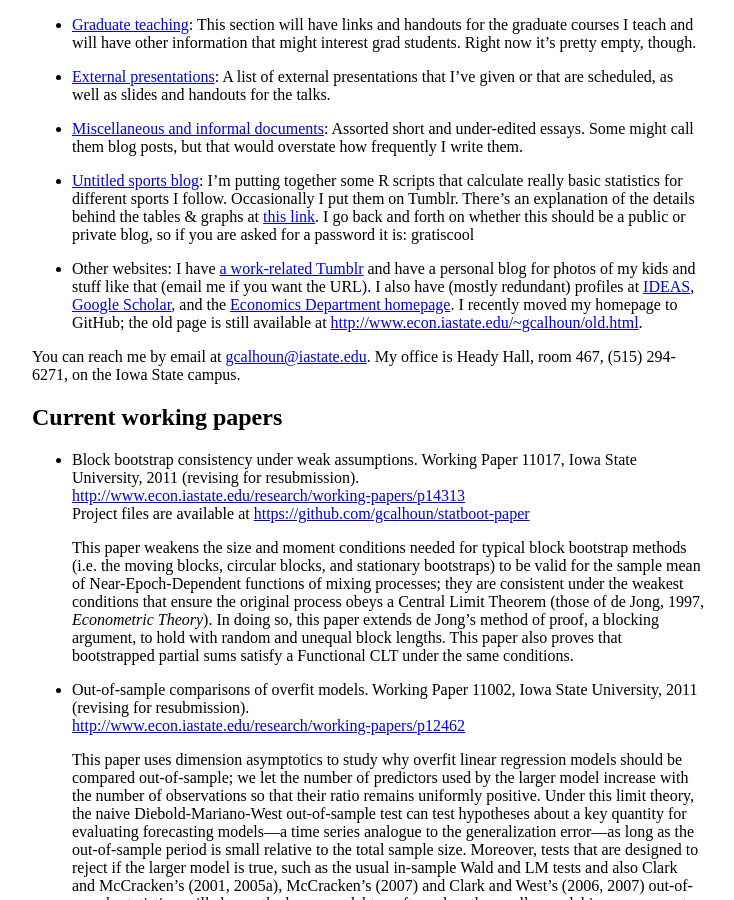
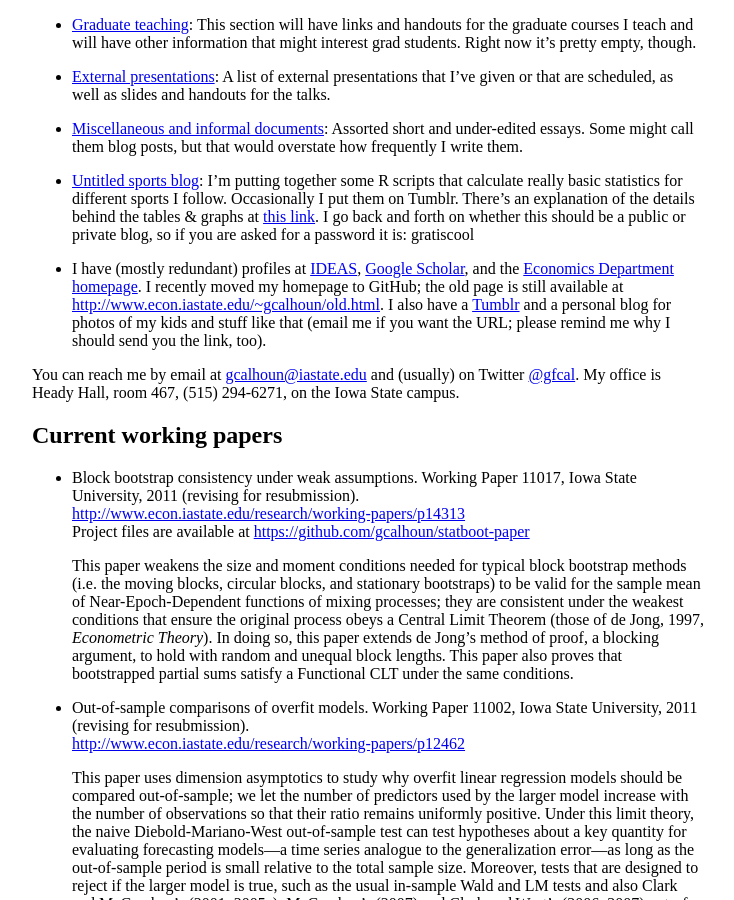
Before and after one commit to mmkuang/grayclhn.github.io, a Jekyll site: the page built from index.md, in a window 1280 px wide and 900 px high, scrolled down 396 px. Shown: the whole window, without its empty margins (272-1006 px from the left). Built offline with Jekyll 4.4.1, drawn with Linux system fonts in a browser that asks for light colours.

Commit message:
Changed links on main page

```diff
--- a/index.md
+++ b/index.md
@@ -50,18 +50,19 @@
   go back and forth on whether this should be a public or private
   blog, so if you are asked for a password it is: gratiscool
 
-* Other websites: I have [a work-related
-  Tumblr](http://graycalhoun.tumblr.com) and have a personal blog
-  for photos of my kids and stuff like that (email me if you want the
-  URL).  I also have (mostly redundant) profiles at
+* I have (mostly redundant) profiles at
   [IDEAS](http://ideas.repec.org/f/pca491.html), [Google
   Scholar](http://scholar.google.com/citations?hl=en&user=OS8d9ycAAAAJ),
   and the [Economics Department
   homepage](http://www.econ.iastate.edu/people/faculty/calhoun-gray).
   I recently moved my homepage to GitHub; the old page is still
-  available at <http://www.econ.iastate.edu/~gcalhoun/old.html>.
+  available at <http://www.econ.iastate.edu/~gcalhoun/old.html>.  I
+  also have a [Tumblr](https://gfcal.tumblr.com) and a personal blog
+  for photos of my kids and stuff like that (email me if you want the
+  URL; please remind me why I should send you the link, too).
 
-You can reach me by email at <gcalhoun@iastate.edu>.  My office is Heady Hall,
+You can reach me by email at <gcalhoun@iastate.edu> and (usually) on
+Twitter [@gfcal](https://twitter.com/gfcal).  My office is Heady Hall,
 room 467, (515) 294-6271, on the Iowa State campus.
 
 Current working papers
```
